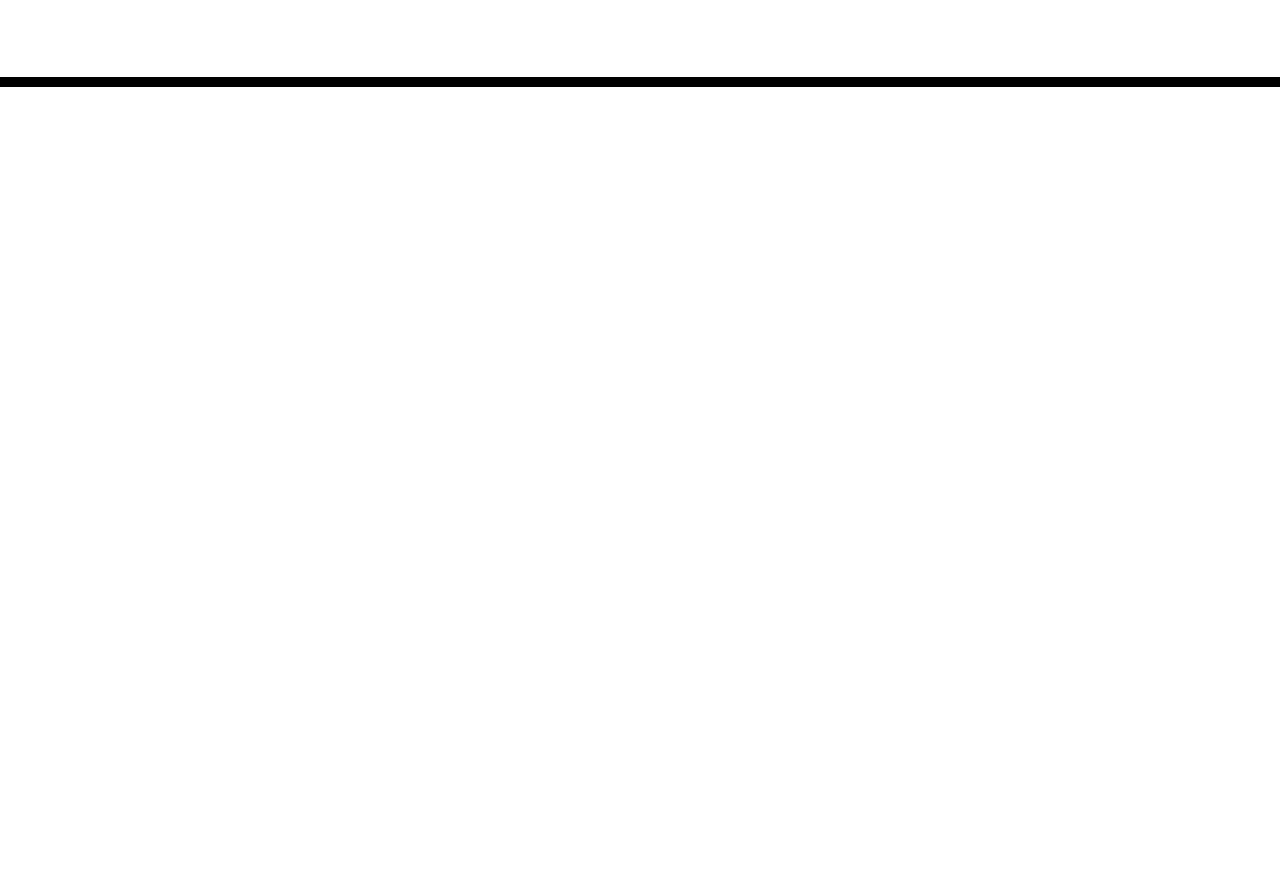
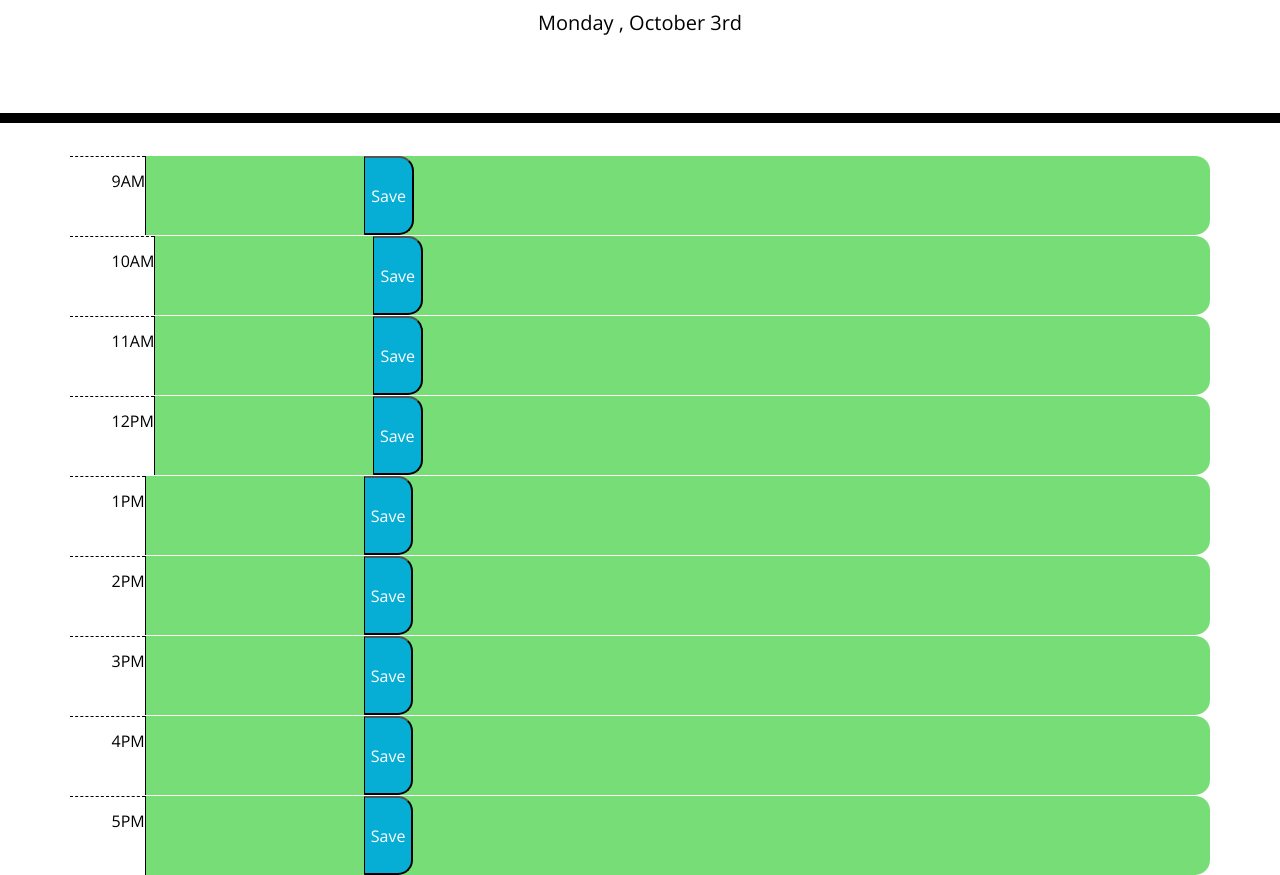
Before and after one commit to chadunnett/work-day-scheduler, a plain HTML site: page index.html in a window 1280 px wide. Shown: the part 181-1056 px from the top of the page. Before the commit the page ends 800 px from the top, so only its background shows below. Drawn offline with nearby package versions, Linux system fonts and the light colour scheme.

Commit message:
words on buttons

```diff
--- a/index.html
+++ b/index.html
@@ -1,23 +1,15 @@
 <!DOCTYPE html>
 <html lang="en">
+
 <head>
   <meta charset="UTF-8" />
   <meta name="viewport" content="width=device-width, initial-scale=1.0" />
   <meta http-equiv="X-UA-Compatible" content="ie=edge" />
-    <link
-      rel="stylesheet"
-      href="https://stackpath.bootstrapcdn.com/bootstrap/4.3.1/css/bootstrap.min.css"
-    />
-    <link
-      rel="stylesheet"
-      href="https://use.fontawesome.com/releases/v5.8.1/css/all.css"
-      integrity="sha384-50oBUHEmvpQ+1lW4y57PTFmhCaXp0ML5d60M1M7uH2+nqUivzIebhndOJK28anvf"
-      crossorigin="anonymous"
-    />
-    <link
-      href="https://fonts.googleapis.com/css?family=Open+Sans&display=swap"
-      rel="stylesheet"
-    />
+  <link rel="stylesheet" href="https://stackpath.bootstrapcdn.com/bootstrap/4.3.1/css/bootstrap.min.css" />
+  <link rel="stylesheet" href="https://use.fontawesome.com/releases/v5.8.1/css/all.css"
+    integrity="sha384-50oBUHEmvpQ+1lW4y57PTFmhCaXp0ML5d60M1M7uH2+nqUivzIebhndOJK28anvf" crossorigin="anonymous" />
+  <link href="https://fonts.googleapis.com/css?family=Open+Sans&display=swap" rel="stylesheet" />
+  <script type="text/javascript" src="https://cdnjs.cloudflare.com/ajax/libs/moment.js/2.27.0/moment.min.js"></script>
   <link rel="stylesheet" href="style.css" />
   <title>Work Day Scheduler</title>
 </head>
@@ -30,9 +22,94 @@
   </header>
   <div class="container">
     <!-- Timeblocks go here -->
+    <div>
+      <div class="row time-block" id="nine">
+        <div class="hour">
+          9AM
+        </div>
+        <textarea class="notes">
+</textarea>
+        <button class="saveBtn">Save</button>
       </div>
 
+      <div class="row time-block" id="ten">
+        <div class="hour">
+          10AM
+        </div>
+        <textarea class="notes">
+</textarea>
+        <button class="saveBtn">Save</button>
+      </div>
+
+      <div class="row time-block" id="eleven">
+        <div class="hour">
+          11AM
+        </div>
+        <textarea class="notes">
+</textarea>
+        <button class="saveBtn">Save</button>
+      </div>
+
+      <div class="row time-block" id="noon">
+        <div class="hour">
+          12PM
+        </div>
+        <textarea class="notes">
+</textarea>
+        <button class="saveBtn">Save</button>
+      </div>
+
+      <div class="row time-block" id="one">
+        <div class="hour">
+          1PM
+        </div>
+        <textarea class="notes">
+</textarea>
+        <button class="saveBtn">Save</button>
+      </div>
+
+      <div class="row time-block" id="two">
+        <div class="hour">
+          2PM
+        </div>
+        <textarea class="notes">
+</textarea>
+        <button class="saveBtn">Save</button>
+      </div>
+
+      <div class="row time-block" id="three">
+        <div class="hour">
+          3PM
+        </div>
+        <textarea class="notes">
+</textarea>
+        <button class="saveBtn">Save</button>
+      </div>
+
+
+      <div class="row time-block" id="four">
+        <div class="hour">
+          4PM
+        </div>
+        <textarea class="notes">
+</textarea>
+        <button class="saveBtn">Save</button>
+      </div>
+
+
+      <div class="row time-block" id="five">
+        <div class="hour">
+          5PM
+        </div>
+        <textarea class="notes">
+</textarea>
+        <button class="saveBtn">Save</button>
+      </div>
+    </div>
+    <script src="https://cdnjs.cloudflare.com/ajax/libs/moment.js/2.27.0/moment.min.js"></script>
     <script src="https://code.jquery.com/jquery-3.4.1.min.js"></script>
     <script src="https://cdnjs.cloudflare.com/ajax/libs/moment.js/2.24.0/moment.min.js"></script>
+    <script src="script.js"></script>
 </body>
+
 </html>
--- /dev/null
+++ b/script.js
@@ -0,0 +1,28 @@
+$("#currentDay").text(moment().format("dddd [,] MMMM Do"))
+
+$(".saveBtn").on("click", function () {
+    var text = $(this).siblings(".notes").val();
+    var time = $(this).parent().attr("id")
+    localStorage.setItem(time, text)
+})
+
+function timeOfDay() {
+    var currentTime = moment().hour();
+    $(".time-block").each(function () {
+        var timeBlock = parseInt($(this).attr("id").split("hour")[1]);
+        if (timeBlock < currentTime) {
+            $(this).addClass("past");
+            $(this).removeClass("present")
+            $(this).removeClass("future");
+        } else if (timeBlock === currentTime) {
+            $(this).removeClass("past");
+            $(this).addClass("present");
+            $(this).removeClass("furure")
+        } else {
+            $(this).removeClass("past");
+            $(this).removeClass("present");
+            $(this).addClass("future")
+        }
+    })
+}
+timeOfDay()
```
Lines whose indentation alone changed are shown as unchanged.
